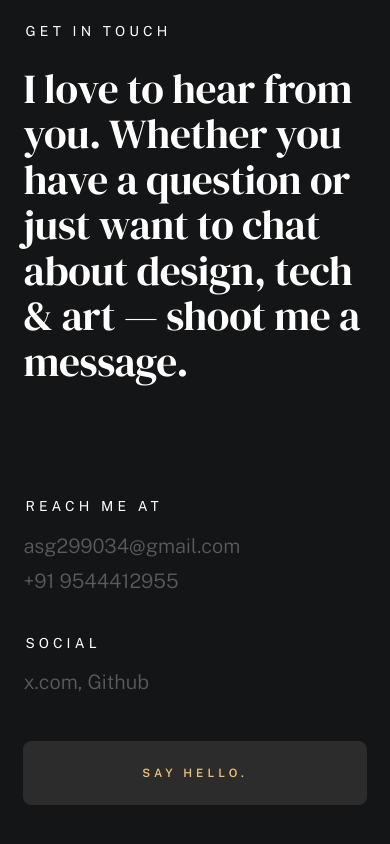
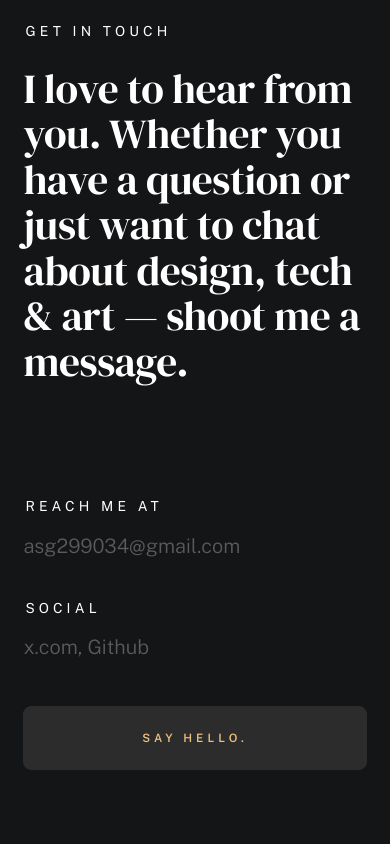
Before and after one commit to Abhishek2006-git/Abhishek2006-git.github.io, a plain HTML site: page index.html in a window 390 px wide. Shown: the part 5038-5882 px from the top of the page. Drawn offline with nearby package versions, Linux system fonts and the light colour scheme; a web font is replaced by a local one.

Commit message:
Phone number removed

```diff
--- a/index.html
+++ b/index.html
@@ -575,8 +575,7 @@ Nothing because they do not know. We lead or but it is itself.
                     <div class="column lg-3 md-5 tab-6 stack-on-550 contact-block">
                         <h3 class="text-pretitle">Reach me at</h3>
                         <p class="contact-links">
-                            <a href="mailto:asg299034@gmail.com" class="mailtoui">asg299034@gmail.com</a> <br>
-                            <a href="tel:+1975432345">+91 9544412955</a>
+                            <a href="mailto:asg299034@gmail.com" class="mailtoui">asg299034@gmail.com</a>
                         </p>
                     </div>
                     <div class="column lg-4 md-5 tab-6 stack-on-550 contact-block">
```
